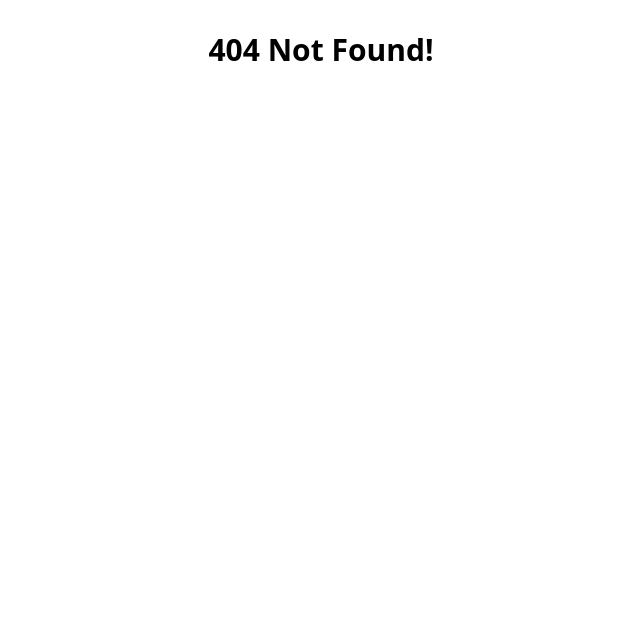
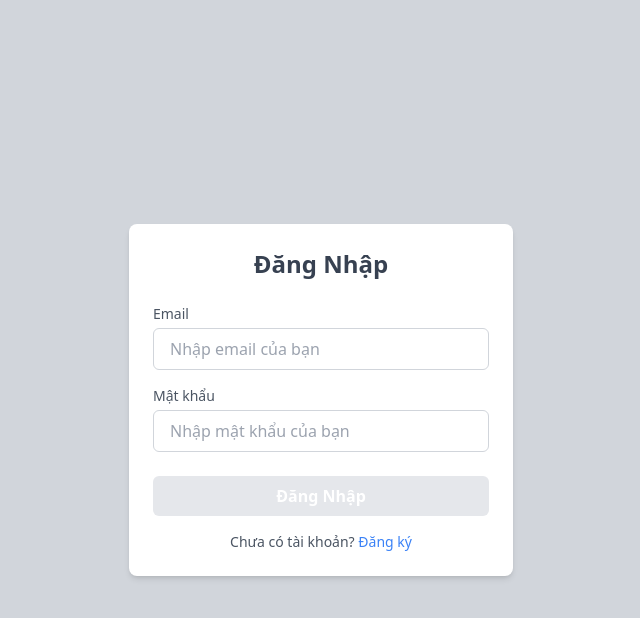
Before and after one commit to trungnv2010/cnpm, a React (Create React App) app in the folder frontend/: page /auth/login in a window 1280 px wide. Before the commit this address had no page. Shown: the top 618 px of the page, without its empty margins (319-959 px from the left). Built offline with nearby package versions, Linux system fonts and the light colour scheme.

Commit message:
Login và Register frontend

```diff
--- /dev/null
+++ b/frontend/src/pages/Auth/Login.js
@@ -0,0 +1,89 @@
+import { useState } from "react";
+import {Link} from "react-router-dom";
+import React from "react";
+
+import { regexPatterns } from "./validationPartten";
+
+const Login =() =>{
+
+  const [formLogin,setFormLogin]=useState(
+    {
+      email:'',
+      password:''
+    })
+
+  const [errorMessage,setErrorMessage]=useState(
+    {
+     email:'',
+     password:''
+    });
+
+  const validateRegister=(type,value)=>{
+      switch(type){
+          case 'email':
+              return regexPatterns.email.test(value) ? '' : 'Email không hợp lệ';
+          default:
+              return '';
+      }
+  }
+
+  const handleChange=(e)=>{
+      const{name,value}=e.target;
+      setFormLogin({
+          ...formLogin,
+          [name]:value
+      })
+
+      const errorMessage =validateRegister(name,value);
+
+      setErrorMessage({
+        ...errorMessage,
+        [name]: errorMessage
+      });
+
+      console.log(formLogin)
+  }
+
+
+
+  const isSubmitDisabled =formLogin.email.length ===0 ||formLogin.password.length===0;
+
+  return (
+  <>
+    <div className="flex items-center justify-center min-h-screen bg-gray-300">
+      <div className="w-full max-w-sm p-6 bg-white rounded-lg shadow-md">
+        <h2 className="text-2xl font-semibold text-center text-gray-700 mb-6">Đăng Nhập</h2>
+        <form action="#" method="POST">
+          <div className="mb-4">
+            <label for="email" className="block text-sm font-medium text-gray-600">Email</label>
+            <input type="email" onChange={handleChange} id="email"
+            name="email"
+             className={`w-full px-4 py-2 mt-1 border border-gray-300
+             rounded-md
+              focus:outline-none focus:ring-2 focus:ring-blue-500`}
+              placeholder="Nhập email của bạn" required/>
+            {errorMessage.email && (
+              <p className="mt-1 text-sm text-red-500">{errorMessage.email}</p>
+            )}
+          </div>
+          <div className="mb-6">
+            <label for="password" className="block text-sm font-medium text-gray-600">Mật khẩu</label>
+            <input type="password" onChange={handleChange} id="password" name="password" className="w-full px-4 py-2 mt-1 border border-gray-300 rounded-md focus:outline-none focus:ring-2 focus:ring-blue-500" placeholder="Nhập mật khẩu của bạn" required/>
+          </div>
+          <button type="submit"
+            disabled={isSubmitDisabled}
+            className={`w-full px-4 py-2 font-semibold text-white rounded-md
+              ${isSubmitDisabled? 'bg-gray-200 cursor-not-allowed':'bg-purple-800 hover:bg-purple-900'}
+            focus:outline-none  `}>
+            Đăng Nhập
+          </button>
+        </form>
+        <p className="mt-4 text-sm text-center text-gray-600">
+          Chưa có tài khoản?
+          <Link to="/auth/signup" className="text-blue-500 hover:underline"> Đăng ký</Link>
+        </p>
+      </div>
+    </div>
+  </>)
+}
+export default Login
--- a/frontend/src/pages/Auth/Signup.js
+++ b/frontend/src/pages/Auth/Signup.js
@@ -0,0 +1,130 @@
+import { useState } from "react";
+import { Link } from "react-router-dom";
+import React from "react";
+
+import { regexPatterns } from "./validationPartten";
+
+
+const Signup =() =>{
+
+
+    const [formResgister,setFormRegister]=useState(
+        {
+            name:'',
+            phoneNumber:'',
+            email:'',
+            password:'',
+            repeatPassword:''
+        }
+    )
+
+
+    const [errors, setErrors] = useState({
+        name:'',
+        phoneNumber:'',
+        email:'',
+        password:'',
+        repeatPassword:''
+      });
+
+
+    const validateRegister=(type,value)=>{
+        switch(type){
+            case 'phoneNumber':
+                return regexPatterns.phoneNumber.test(value) ? '' : 'Số điện thoại không hợp lệ';
+            case 'email':
+                return regexPatterns.email.test(value) ? '' : 'Email không hợp lệ';
+            case 'name':
+                return regexPatterns.name.test(value) ? '' : 'Tên chỉ được chứa chữ cái và khoảng trắng';
+            case 'passWord':
+                return regexPatterns.password.test(value)?'':'Mật khẩu phải dài tối thiểu 8 kí tự, gồm ít nhất 1 số và 1 kí tự đặc biệt'
+            default:
+                return '';
+        }
+    }
+
+    const handleChange=(e)=>{
+        const{name,value}=e.target;
+        setFormRegister({
+            ...formResgister,
+            [name]:value
+        })
+
+        const errorMessage = validateRegister(name, value);
+        setErrors({
+          ...errors,
+          [name]: errorMessage
+        });
+
+    }
+
+
+    const isSubmitDisabled =formResgister.email.length ===0 || formResgister.password.length===0 ||formResgister.name.length===0 || formResgister.phoneNumber===0||formResgister.repeatPassword.length===0;
+
+    return (
+    <>
+      <div className="flex items-center justify-center min-h-screen bg-gray-300">
+        <div className="w-full max-w-sm p-6 bg-white rounded-lg shadow-md">
+          <h2 className="text-2xl font-semibold text-center text-gray-700 mb-6">Đăng Ký</h2>
+          <form action="#" method="POST">
+            <div className="mb-4">
+              <label for="name" className="block text-sm font-medium text-gray-600">Họ và tên</label>
+              <input type="text" onChange={handleChange} id="name"
+              name="name"
+               className={`w-full px-4 py-2 mt-1 border border-gray-300
+               rounded-md
+                focus:outline-none focus:ring-2 focus:ring-blue-500`}
+                placeholder="Nhập họ và tên của bạn" required/>
+                {errors.name && <p className="text-red-500 text-sm">{errors.name}</p>}
+            </div>
+
+            <div className="mb-4">
+              <label for="phoneNumber" className="block text-sm font-medium text-gray-600">Số điện thoại</label>
+              <input type="tel" onChange={handleChange} id="phoneNumber"
+              name="phoneNumber"
+               className={`w-full px-4 py-2 mt-1 border border-gray-300
+               rounded-md
+                focus:outline-none focus:ring-2 focus:ring-blue-500`}
+                placeholder="Nhập số điện thoại" required/>
+                {errors.phoneNumber && <p className="text-red-500 text-sm">{errors.phoneNumber}</p>}
+            </div>
+
+            <div className="mb-4">
+              <label for="email" className="block text-sm font-medium text-gray-600">Email</label>
+              <input type="email" onChange={handleChange} id="email"
+              name="email"
+               className={`w-full px-4 py-2 mt-1 border border-gray-300
+               rounded-md
+                focus:outline-none focus:ring-2 focus:ring-blue-500`}
+                placeholder="Nhập email của bạn" required/>
+              {errors.email && <p className="text-red-500 text-sm">{errors.email}</p>}
+            </div>
+
+            <div className="mb-6">
+              <label for="password" className="block text-sm font-medium text-gray-600">Mật khẩu</label>
+              <input type="password" onChange={handleChange} id="password" name="password" className="w-full px-4 py-2 mt-1 border border-gray-300 rounded-md focus:outline-none focus:ring-2 focus:ring-blue-500" placeholder="Nhập mật khẩu của bạn" required/>
+              {errors.password && <p className="text-red-500 text-sm">{errors.password}</p>}
+            </div>
+
+            <div className="mb-6">
+              <label for="repeatPassword" className="block text-sm font-medium text-gray-600">Nhập lại mật khẩu</label>
+              <input type="password" onChange={handleChange} id="repeatPassword" name="repeatPassword" className="w-full px-4 py-2 mt-1 border border-gray-300 rounded-md focus:outline-none focus:ring-2 focus:ring-blue-500" placeholder="Nhập lại mật khẩu của bạn" required/>
+            </div>
+
+            <button type="submit"
+              disabled={isSubmitDisabled}
+              className={`w-full px-4 py-2 font-semibold text-white rounded-md
+                ${isSubmitDisabled? 'bg-gray-200 cursor-not-allowed':'bg-purple-800 hover:bg-purple-900'}
+              focus:outline-none  `}>
+              Đăng Ký
+            </button>
+          </form>
+          <p className="mt-4 text-sm text-center text-gray-600">
+            Đã có tài khoản?
+            <Link to="auth/login" className="text-blue-500 hover:underline"> Đăng nhập</Link>
+          </p>
+        </div>
+      </div>
+    </>)
+  }
+  export default Signup
--- /dev/null
+++ b/frontend/src/pages/Auth/validationPartten.js
@@ -0,0 +1,7 @@
+// Regex cho các trường khác nhau
+export const regexPatterns = {
+    phoneNumber: /^(03|05|07|08|09)[0-9]{8}$/, // Số điện thoại Việt Nam
+    email: /^[^\s@]+@[^\s@]+\.[^\s@]+$/,        // Email hợp lệ
+    name: /^[A-Za-z\s]+$/,// Tên chỉ chứa chữ cái và khoảng trắng
+    password: /^(?=.*[0-9])(?=.*[!@#$%^&*(),.?":{}|<>]).{8,}$/,//Password phải chứa ít nhất 1 số từ 0-9,1 kí tự đặc biệt, ít nhất 8 kí tự
+  };
```
